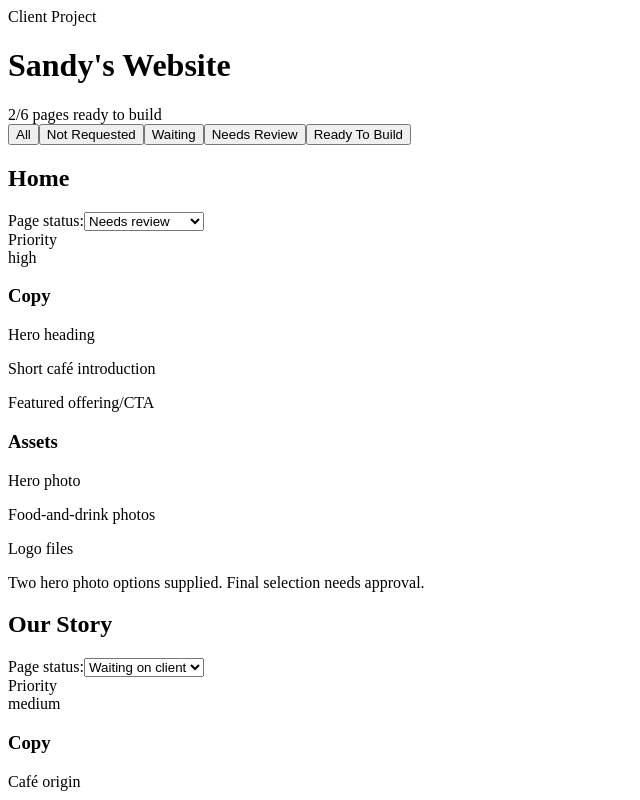
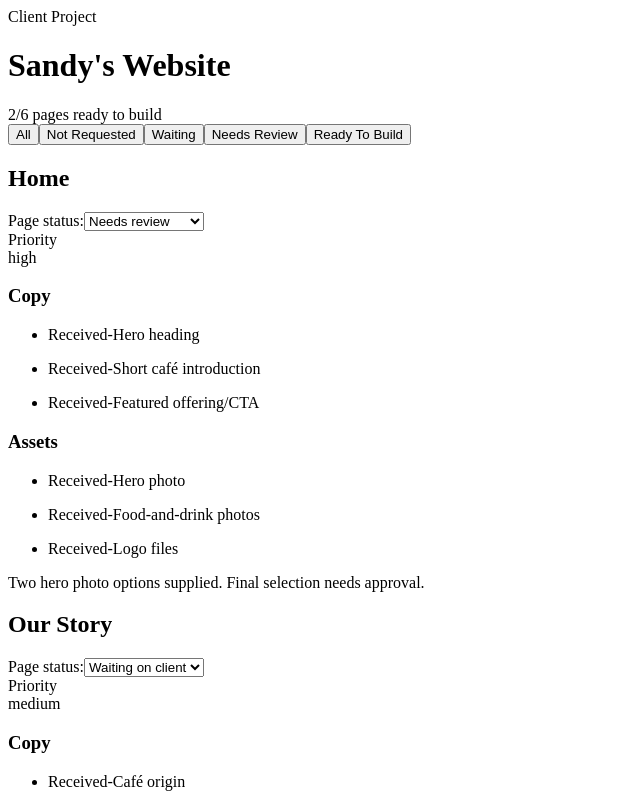
Before and after one commit to aliciabuelow/client-practice, a React (Vite) app: page / in a window 1280 px wide. Shown: the top 800 px of the page, without its empty margins (0-640 px from the left). Built offline with nearby package versions, Linux system fonts and the light colour scheme.

Commit message:
Render requirement labels and received status

```diff
--- a/src/components/RequirementList.jsx
+++ b/src/components/RequirementList.jsx
@@ -3,7 +3,13 @@ export default function RequirementList({ type, requirements }) {
         <div className="RequirementList">
             <h3 className="requirement-title">{type}</h3>
             {requirements.map((requirement) => (
-                <p key={requirement.id}>{requirement.label}</p>
+                <ul>
+                    <li key={requirement.id}>
+                        {requirement.received ? 'Received' : 'Missing'}
+                         -
+                        {requirement.label}
+                    </li>
+                </ul>
             ))}
         </div>
     )
```
